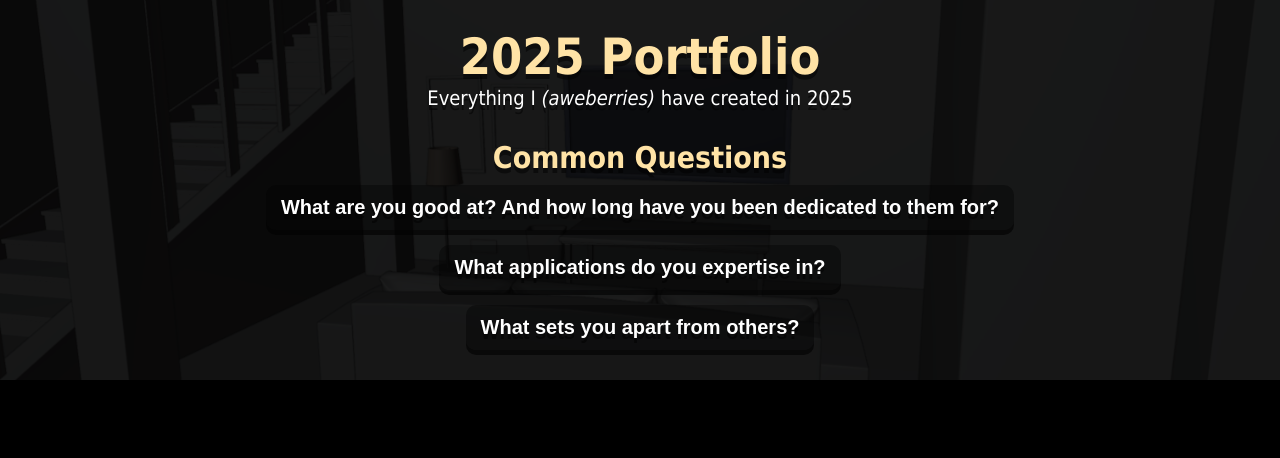
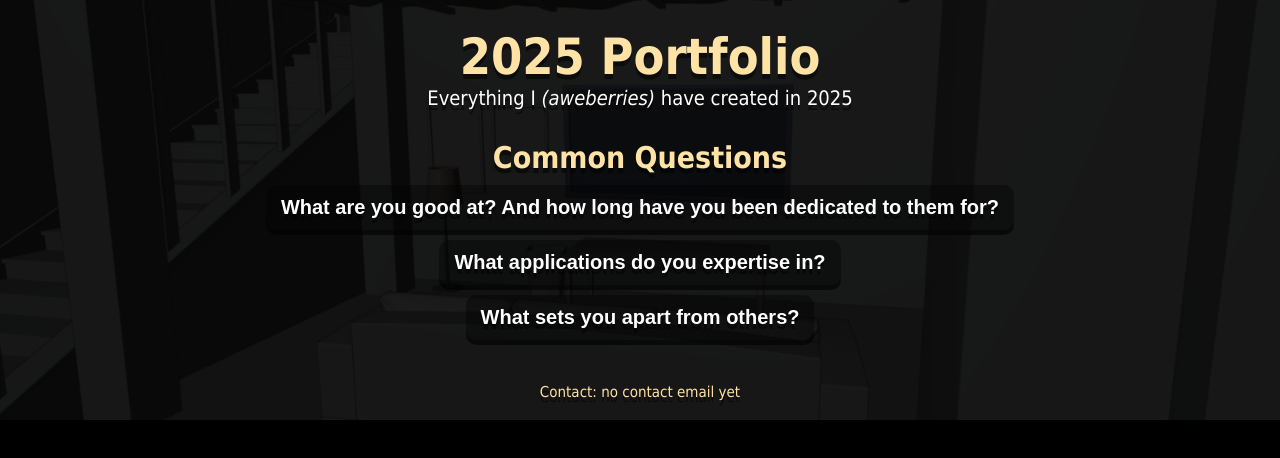
Before and after one commit to aweberries/portfolio, a plain HTML site: page index.html in a window 1280 px wide. Drawn offline with Linux system fonts and the light colour scheme.

Commit message:
This is looking nicer

```diff
--- a/index.html
+++ b/index.html
@@ -21,6 +21,10 @@
                 <button class="question"><b>What applications do you expertise in?</b></button>
                 <button class="question"><b>What sets you apart from others?</b></button>
             </div>
+
+            <div class="end">
+                <p1>Contact: no contact email yet</p1>
+            </div>
         </section>
     </body>
 </html>
--- a/style.css
+++ b/style.css
@@ -63,7 +63,7 @@ section::before {
 
     display: grid;
     margin: auto;
-    margin-bottom: 15px;
+    margin-bottom: 10px;
     border: none;
     border-radius: 10px;
     box-shadow: 0px 5px 0px #0000009a;
@@ -71,3 +71,15 @@ section::before {
     color: rgb(255, 255, 255);
     background-color: rgba(0, 0, 0, 0.384);
 }
+
+/* */
+
+.end {
+    padding: 15px;
+    font-size: 15px;
+    text-align: center;
+    text-shadow: 0px 5px 0px #0000007e;
+    line-height: 25px;
+    isolation: isolate;
+    color: rgb(255, 227, 166);
+}
```
